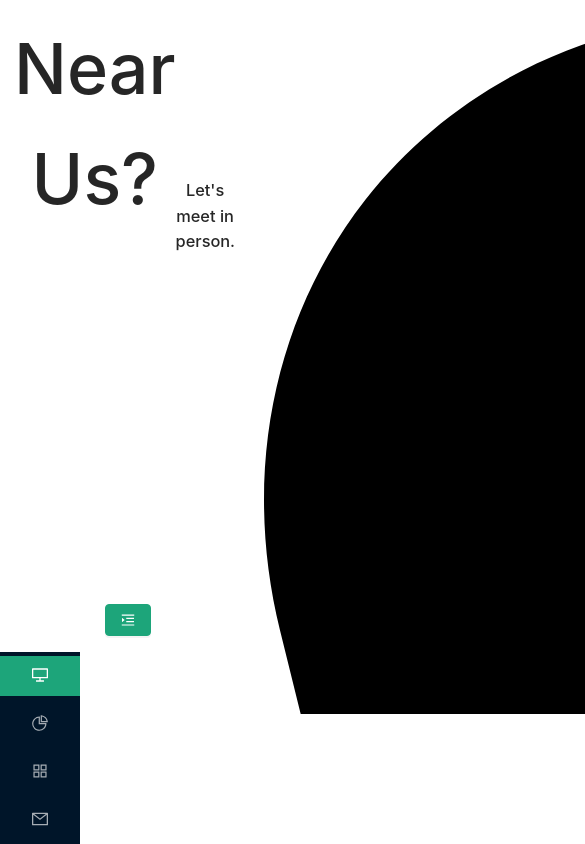
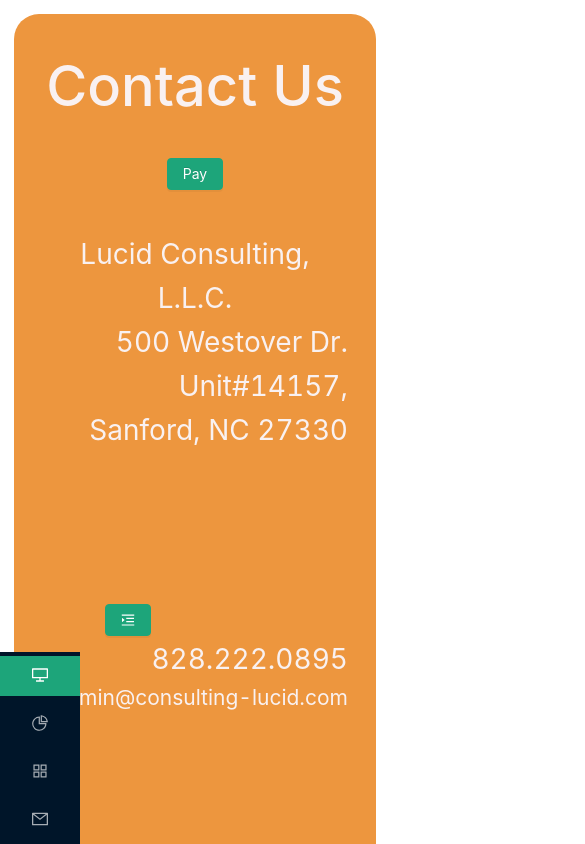
Before and after one commit to CJLucido/Lucid-Consulting, a React (Create React App) app in the folder lucid-fe/: page /contact in a window 390 px wide. Shown: the top 844 px of the page, 585 px wide, since content can reach past the window. Built offline with nearby package versions, Linux system fonts and the light colour scheme.

Commit message:
now testing contact mobile optimization

```diff
--- a/lucid-fe/public/less/pg-contact.less
+++ b/lucid-fe/public/less/pg-contact.less
@@ -1,11 +1,30 @@
 section#contact .grid-contact{
     display: grid;
-    grid-template-columns: 1fr 1fr 1fr 1fr;
-    grid-template-rows: 1fr 1fr 1fr;
-    margin: 1em;
-    grid-gap: 1em;
-    min-height: 50vw;
+    // grid-template-columns: 1fr 1fr 1fr 1fr;
+    // grid-template-rows: 1fr 1fr 1fr;
+    // margin: 1em;
+    // grid-gap: 1em;
+    // min-height: 50vw;
+    @media screen and (min-width: 601px) {
+
+        grid-template-columns: 1fr 1fr 1fr 1fr;
+        grid-template-rows: 1fr 1fr 1fr;
+        margin: 1em;
+        grid-gap: 1em;
+        min-height: 50vw;
     }
+
+    @media screen and (max-width: 600px) {
+        display:grid;
+        grid-template-columns: 1fr;
+        grid-template-rows: 1fr 1fr 1fr 1fr 1fr;
+        margin: 1em;
+        grid-gap: 1em;
+        min-height: 0vw;
+    }
+    }
+
+
 
     .flex-box-contact {
         display: flex;
@@ -28,14 +47,25 @@ section#contact .grid-contact{
           }
 
       }
-
+      @media screen and (min-width: 601px) {
     .grid-contact .grid-box {
       display:grid;
       grid-template-rows: 1fr 1fr;
       //background-color: #ED963E;//rgba(232, 128, 21, 0.580392);//rgb(187, 106, 169);
       grid-gap: 1em;
       }
+    }
 
+    @media screen and (max-width: 600px) {
+        .grid-contact .grid-box {
+          display:grid;
+          grid-template-rows: .2fr 1fr;
+          //background-color: #ED963E;//rgba(232, 128, 21, 0.580392);//rgb(187, 106, 169);
+          grid-gap: 1em;
+          }
+        }
+
+      @media screen and (min-width: 601px) {
       .grid-contact .grid-box2 {
         display:grid;
         grid-template-columns: 1fr 1fr 1fr 1fr;
@@ -44,11 +74,37 @@ section#contact .grid-contact{
         padding:2em;
         padding-top:0;
         }
+    }
+    @media screen and (max-width: 600px) {
+        .grid-contact .grid-box2 {
+          display:grid;
+          grid-template-rows: 1fr 1fr 1fr 1fr;
+          //background-color: rgb(187, 106, 169);
+          grid-gap: 1em;
+          padding:2em;
+          padding-top:0;
+          }
+      }
+
+
+        @media screen and (min-width: 601px) {
 
     .s9-a-header{
     grid-column: 1/ span 4;
     grid-row: 1/ span 2
     }
+}
+
+@media screen and (max-width: 600px) {
+    .s9-a-header{
+        display:none;
+    }
+
+}
+
+
+@media screen and (min-width: 601px) {
+
     .s9-b-footer{
     grid-column: 1/ span 4;
     grid-row: 3/ span 1;
@@ -56,6 +112,20 @@ section#contact .grid-contact{
 
     }
 
+}
+
+
+@media screen and (max-width: 600px) {
+    .s9-b-footer{
+        grid-column: 1/ span 4;
+        grid-row: 1/ span 5;
+        background-color: #ED963E;//rgba(232, 128, 21, 0.580392);//rgb(187, 106, 169);
+        border-radius: 25px;
+        }
+
+}
+
+@media screen and (min-width: 601px) {
     .s9-c-header-2{
     display: flex;
     justify-content: space-between;
@@ -73,6 +143,31 @@ section#contact .grid-contact{
     }
 }
 
+}
+
+@media screen and (max-width: 600px) {
+    .s9-c-header-2{
+        display: flex;
+        flex-direction: column;
+        justify-content: center;
+        align-items: center;
+        padding: 2em;
+        padding-bottom: 0;
+
+
+        h1 {
+            font-size: 4em;
+            color:#F9F1F1;
+            //background-color: #ED963E;//rgba(232, 128, 21, 0.580392);//rgb(187, 106, 169);
+
+        }
+    }
+
+
+}
+
+
+@media screen and (min-width: 601px) {
     .s9-d-info{
         display: flex;
         flex-direction: column;
@@ -88,6 +183,39 @@ section#contact .grid-contact{
             color:#F9F1F1;
         }
     }
+
+}
+
+@media screen and (max-width: 600px) {
+    .s9-d-info{
+        display: flex;
+        flex-direction: column;
+        justify-content: flex-end;
+        align-items: flex-end;
+        //background-color: rgb(79, 163, 159);
+        background-color: #ED963E;//rgba(232, 128, 21, 0.580392);//rgb(187, 106, 169);
+        margin-top: 2em;
+
+        p{
+            margin-bottom: 0;
+
+            font-size: 2em;
+            color:#F9F1F1;
+        }
+    }
+}
+
+@media screen and (min-width: 601px) {
+    .s9-d-info2{
+        display:flex;
+    }
+}
+
+@media screen and (max-width: 600px) {
+    .s9-d-info2{
+        display:none;
+    }
+}
 
     // @media screen and (min-width: 500px) {
     //     .grid-contact{
--- a/lucid-fe/src/components/Pages/10-ContactPage.js
+++ b/lucid-fe/src/components/Pages/10-ContactPage.js
@@ -46,6 +46,8 @@ function ContactPage(props){
                 </div>
 
                     <div class="grid-box2">
+                    <div class="s9-d-info2"></div>
+                    <div class="s9-d-info2"></div>
                             <div class="s9-d-info">
                                 <p>Lucid Consulting, L.L.C.</p>
                                 <p>500 Westover Dr.</p>
@@ -56,7 +58,7 @@ function ContactPage(props){
                                 <p>828.222.0895</p>
                                 <p style={{fontSize:"1.5em"}}>admin@consulting-lucid.com</p>
                             </div>
-                            <div class="s9-d-info">
+                            {/* <div class="s9-d-info">
                                 <p>Jobs</p>
                                 <p>Volunteers</p>
                                 <p>NGOs</p>
@@ -65,7 +67,7 @@ function ContactPage(props){
                                 <p>Quotes</p>
                                 <p>Technologies</p>
                                 <p>Staffing</p>
-                                </div>
+                                </div> */}
                     </div>
                 </div>
 
--- a/lucid-fe/src/index.css
+++ b/lucid-fe/src/index.css
@@ -550,11 +550,25 @@ section#news .grid-news {
 }
 section#contact .grid-contact {
   display: grid;
+}
+@media screen and (min-width: 601px) {
+  section#contact .grid-contact {
     grid-template-columns: 1fr 1fr 1fr 1fr;
     grid-template-rows: 1fr 1fr 1fr;
     margin: 1em;
     grid-gap: 1em;
     min-height: 50vw;
+  }
+}
+@media screen and (max-width: 600px) {
+  section#contact .grid-contact {
+    display: grid;
+    grid-template-columns: 1fr;
+    grid-template-rows: 1fr 1fr 1fr 1fr 1fr;
+    margin: 1em;
+    grid-gap: 1em;
+    min-height: 0vw;
+  }
 }
 .flex-box-contact {
   display: flex;
@@ -572,11 +586,21 @@ section#contact .grid-contact {
 .flex-box-contact img {
   max-height: 700px;
 }
+@media screen and (min-width: 601px) {
   .grid-contact .grid-box {
     display: grid;
     grid-template-rows: 1fr 1fr;
     grid-gap: 1em;
   }
+}
+@media screen and (max-width: 600px) {
+  .grid-contact .grid-box {
+    display: grid;
+    grid-template-rows: 0.2fr 1fr;
+    grid-gap: 1em;
+  }
+}
+@media screen and (min-width: 601px) {
   .grid-contact .grid-box2 {
     display: grid;
     grid-template-columns: 1fr 1fr 1fr 1fr;
@@ -584,15 +608,43 @@ section#contact .grid-contact {
     padding: 2em;
     padding-top: 0;
   }
+}
+@media screen and (max-width: 600px) {
+  .grid-contact .grid-box2 {
+    display: grid;
+    grid-template-rows: 1fr 1fr 1fr 1fr;
+    grid-gap: 1em;
+    padding: 2em;
+    padding-top: 0;
+  }
+}
+@media screen and (min-width: 601px) {
   .s9-a-header {
     grid-column: 1 / span 4;
     grid-row: 1 / span 2;
   }
+}
+@media screen and (max-width: 600px) {
+  .s9-a-header {
+    display: none;
+  }
+}
+@media screen and (min-width: 601px) {
   .s9-b-footer {
     grid-column: 1 / span 4;
     grid-row: 3 / span 1;
     background-color: #ED963E;
   }
+}
+@media screen and (max-width: 600px) {
+  .s9-b-footer {
+    grid-column: 1 / span 4;
+    grid-row: 1 / span 5;
+    background-color: #ED963E;
+    border-radius: 25px;
+  }
+}
+@media screen and (min-width: 601px) {
   .s9-c-header-2 {
     display: flex;
     justify-content: space-between;
@@ -604,6 +656,22 @@ section#contact .grid-contact {
     font-size: 4em;
     color: #F9F1F1;
   }
+}
+@media screen and (max-width: 600px) {
+  .s9-c-header-2 {
+    display: flex;
+    flex-direction: column;
+    justify-content: center;
+    align-items: center;
+    padding: 2em;
+    padding-bottom: 0;
+  }
+  .s9-c-header-2 h1 {
+    font-size: 4em;
+    color: #F9F1F1;
+  }
+}
+@media screen and (min-width: 601px) {
   .s9-d-info {
     display: flex;
     flex-direction: column;
@@ -616,3 +684,29 @@ section#contact .grid-contact {
     font-size: 2em;
     color: #F9F1F1;
   }
+}
+@media screen and (max-width: 600px) {
+  .s9-d-info {
+    display: flex;
+    flex-direction: column;
+    justify-content: flex-end;
+    align-items: flex-end;
+    background-color: #ED963E;
+    margin-top: 2em;
+  }
+  .s9-d-info p {
+    margin-bottom: 0;
+    font-size: 2em;
+    color: #F9F1F1;
+  }
+}
+@media screen and (min-width: 601px) {
+  .s9-d-info2 {
+    display: flex;
+  }
+}
+@media screen and (max-width: 600px) {
+  .s9-d-info2 {
+    display: none;
+  }
+}
```
Lines whose indentation alone changed are shown as unchanged.
